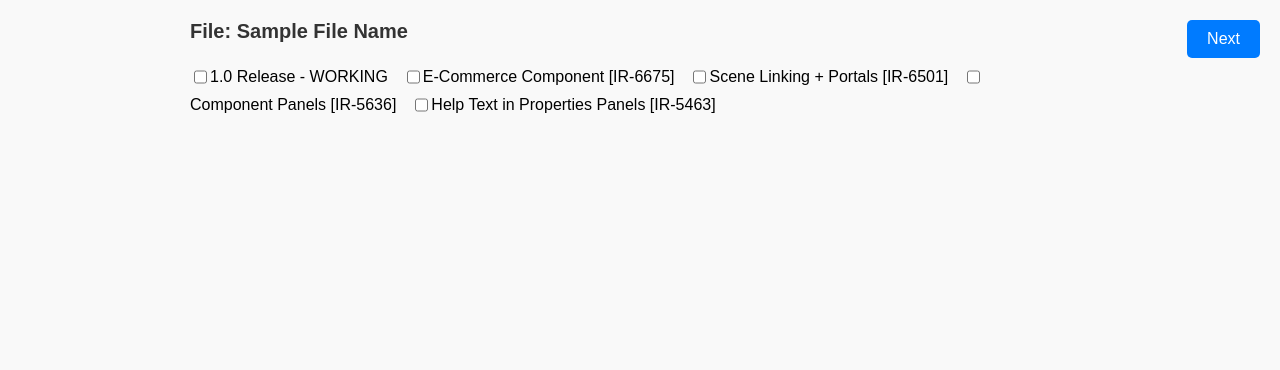
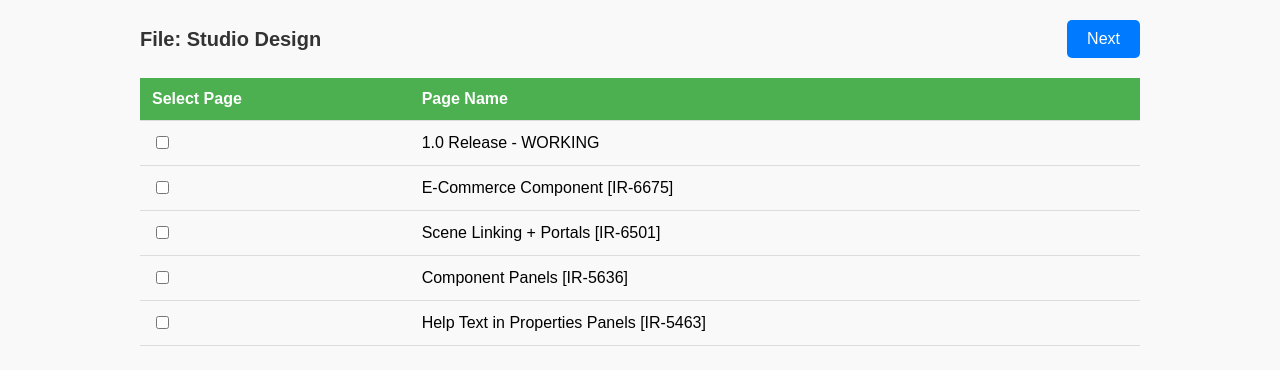
Before and after one commit to ayesha1/Components-Testing, a website: page ui.html in a window 1280 px wide. Drawn offline with Linux system fonts and the light colour scheme.

Commit message:
Update putting the next button on the top right

```diff
--- a/ui.html
+++ b/ui.html
@@ -9,7 +9,7 @@
             font-family: Arial, sans-serif;
             padding: 20px;
             background-color: #f9f9f9;
-            max-width: 900px;
+            max-width: 1000px;
             margin: 0 auto;
         }
 
@@ -31,22 +31,32 @@
             color: #333;
         }
 
-        .page-list {
+        table {
+            width: 100%;
+            border-collapse: collapse;
             margin-bottom: 20px;
         }
 
-        .page-list label {
-            display: inline-block;
-            margin: 5px 15px 5px 0;
-            cursor: pointer;
+        th, td {
+            padding: 12px;
+            text-align: left;
+            border-bottom: 1px solid #ddd;
         }
 
-        .checkbox-container {
-            display: flex;
-            flex-wrap: wrap;
+        th {
+            background-color: #4CAF50;
+            color: white;
         }
 
-        button {
+        td {
+            text-align: left;
+        }
+
+            td input[type="checkbox"] {
+                margin-right: 10px;
+            }
+
+        #nextButton {
             padding: 10px 20px;
             background-color: #007BFF;
             color: white;
@@ -56,15 +66,9 @@
             border-radius: 5px;
         }
 
-        button:hover {
-            background-color: #0056b3;
-        }
-
-        #nextButton {
-            position: absolute;
-            top: 20px;
-            right: 20px;
-        }
+            #nextButton:hover {
+                background-color: #0056b3;
+            }
     </style>
 </head>
 <body>
@@ -73,10 +77,17 @@
         <button id="nextButton">Next</button>
     </div>
 
-    <div class="page-list" id="pageList"></div>
+    <table id="pageTable">
+        <thead>
+            <tr>
+                <th>Select Page</th>
+                <th>Page Name</th>
+            </tr>
+        </thead>
+        <tbody id="pageList"></tbody>
+    </table>
 
-    <script>
-        // Example data for pages in the file (you can replace this with actual data dynamically)
+    <script>// Example data for pages in the file (you can replace this with actual data dynamically)
         const pages = [
             { id: 'page1', name: '1.0 Release - WORKING' },
             { id: 'page2', name: 'E-Commerce Component [IR-6675]' },
@@ -85,36 +96,37 @@
             { id: 'page5', name: 'Help Text in Properties Panels [IR-5463]' }
         ];
 
-        // Set the file name dynamically (you can replace this with actual file name from Figma API)
-        const fileName = 'Sample File Name';  // Replace with actual file name from the Figma file
+        // Set the file name dynamically (replace this with actual file name from Figma API)
+        const fileName = 'Studio Design';  // Replace with actual file name from Figma
         document.getElementById('fileName').innerText = `File: ${fileName}`;
 
-        // Generate checkboxes for pages
+        // Generate checkboxes for pages in the table
         const pageList = document.getElementById('pageList');
-        const checkboxContainer = document.createElement('div');
-        checkboxContainer.classList.add('checkbox-container');
         pages.forEach(page => {
+            const row = document.createElement('tr');
+
+            const checkboxCell = document.createElement('td');
             const checkbox = document.createElement('input');
             checkbox.type = 'checkbox';
             checkbox.id = page.id;
             checkbox.value = page.id;
+            checkboxCell.appendChild(checkbox);
 
-            const label = document.createElement('label');
-            label.setAttribute('for', page.id);
-            label.innerText = page.name;
+            const nameCell = document.createElement('td');
+            nameCell.innerText = page.name;
 
-            checkboxContainer.appendChild(checkbox);
-            checkboxContainer.appendChild(label);
+            row.appendChild(checkboxCell);
+            row.appendChild(nameCell);
+
+            pageList.appendChild(row);
         });
-        pageList.appendChild(checkboxContainer);
 
         // Handle Next button click
         document.getElementById('nextButton').addEventListener('click', () => {
-            const selectedPages = Array.from(document.querySelectorAll('.checkbox-container input:checked'))
+            const selectedPages = Array.from(document.querySelectorAll('#pageTable input:checked'))
                 .map(checkbox => checkbox.value);
             console.log('Selected pages:', selectedPages);
             parent.postMessage({ type: 'pagesSelected', pages: selectedPages }, '*');
-        });
-    </script>
+        });</script>
 </body>
 </html>
```
